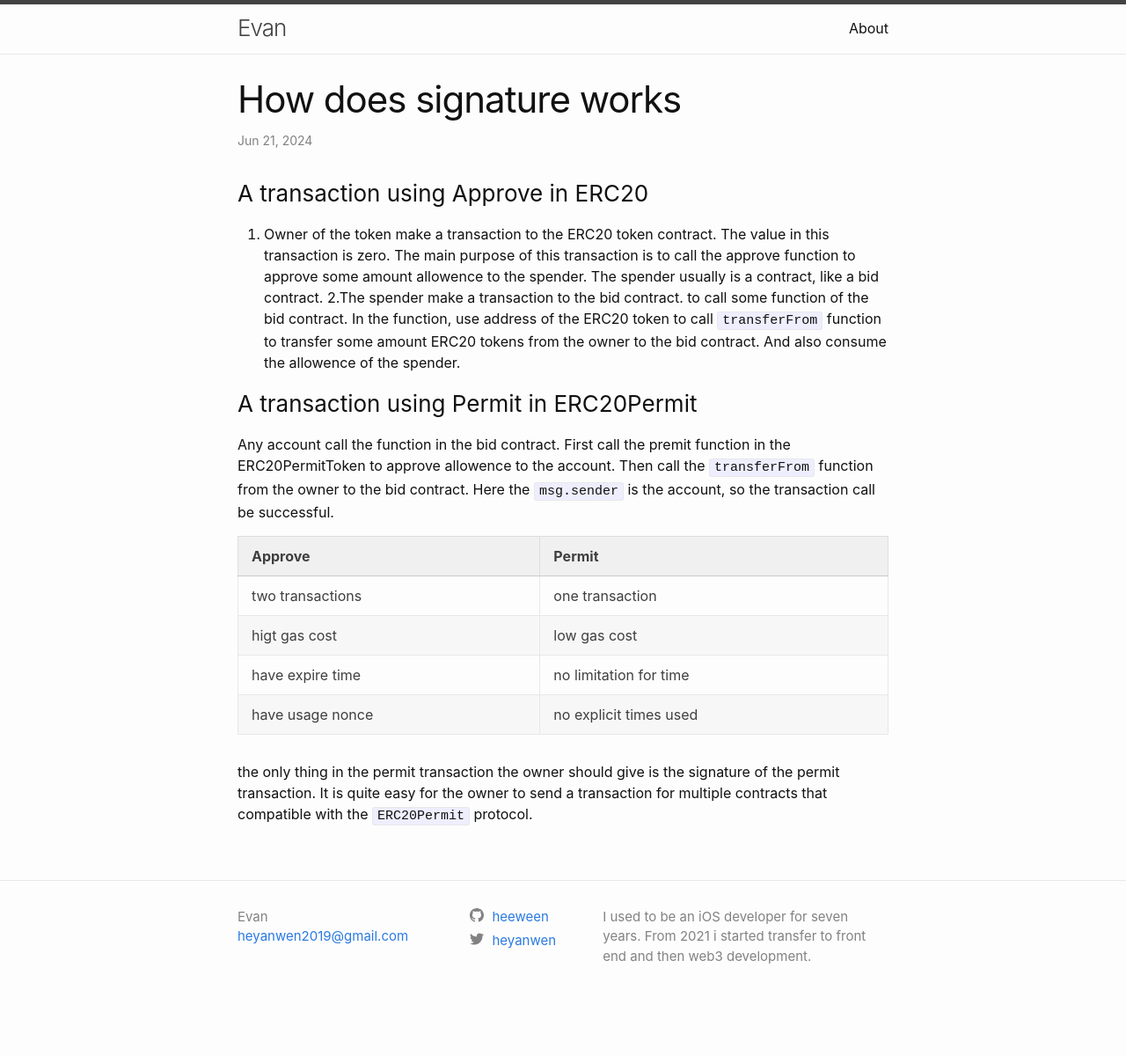
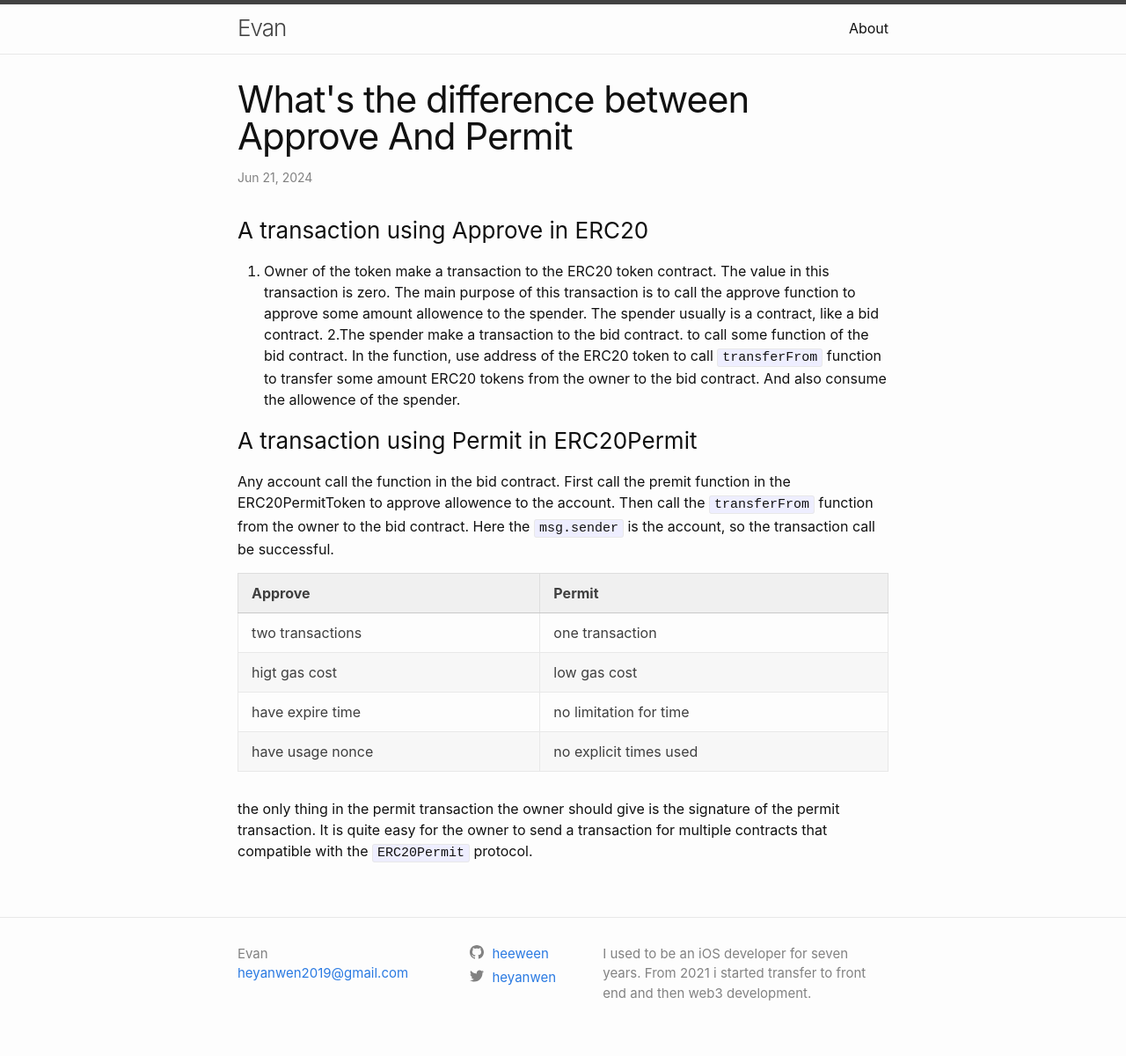
Before and after one commit to heeween/heeween.github.io, a Jekyll site: the page built from _posts/2024-06-21-WhatDifferenceBetweenApproveAndPermit.markdown, in a window 1280 px wide. Shown: the whole page at 88% size. Built offline with Jekyll 4.4.1, drawn with Linux system fonts in a browser that asks for light colours; before the commit the page ends 1158 px from its top, so only the background shows below that.

Commit message:
correct title

```diff
--- a/_posts/2024-06-21-WhatDifferenceBetweenApproveAndPermit.markdown
+++ b/_posts/2024-06-21-WhatDifferenceBetweenApproveAndPermit.markdown
@@ -1,6 +1,6 @@
 ---
 layout: post
-title: "How does signature works"
+title: "What's the difference between Approve And Permit"
 date: 2024-06-21 15:34:29 +0800
 categories: jekyll update
 ---
@@ -15,11 +15,11 @@
 Any account call the function in the bid contract. First call the premit function in the ERC20PermitToken to approve allowence to the account.
 Then call the `transferFrom` function from the owner to the bid contract. Here the `msg.sender` is the account, so the transaction call be successful.
 
-| Approve          | Permit          |
-| ---------------- | --------------- |
-| two transactions | one transaction |
-| higt gas cost    | low gas cost    |
-| have expire time | no limitation for time|
-| have usage nonce | no explicit times used|
+| Approve          | Permit                 |
+| ---------------- | ---------------------- |
+| two transactions | one transaction        |
+| higt gas cost    | low gas cost           |
+| have expire time | no limitation for time |
+| have usage nonce | no explicit times used |
 
 the only thing in the permit transaction the owner should give is the signature of the permit transaction. It is quite easy for the owner to send a transaction for multiple contracts that compatible with the `ERC20Permit` protocol.
```
